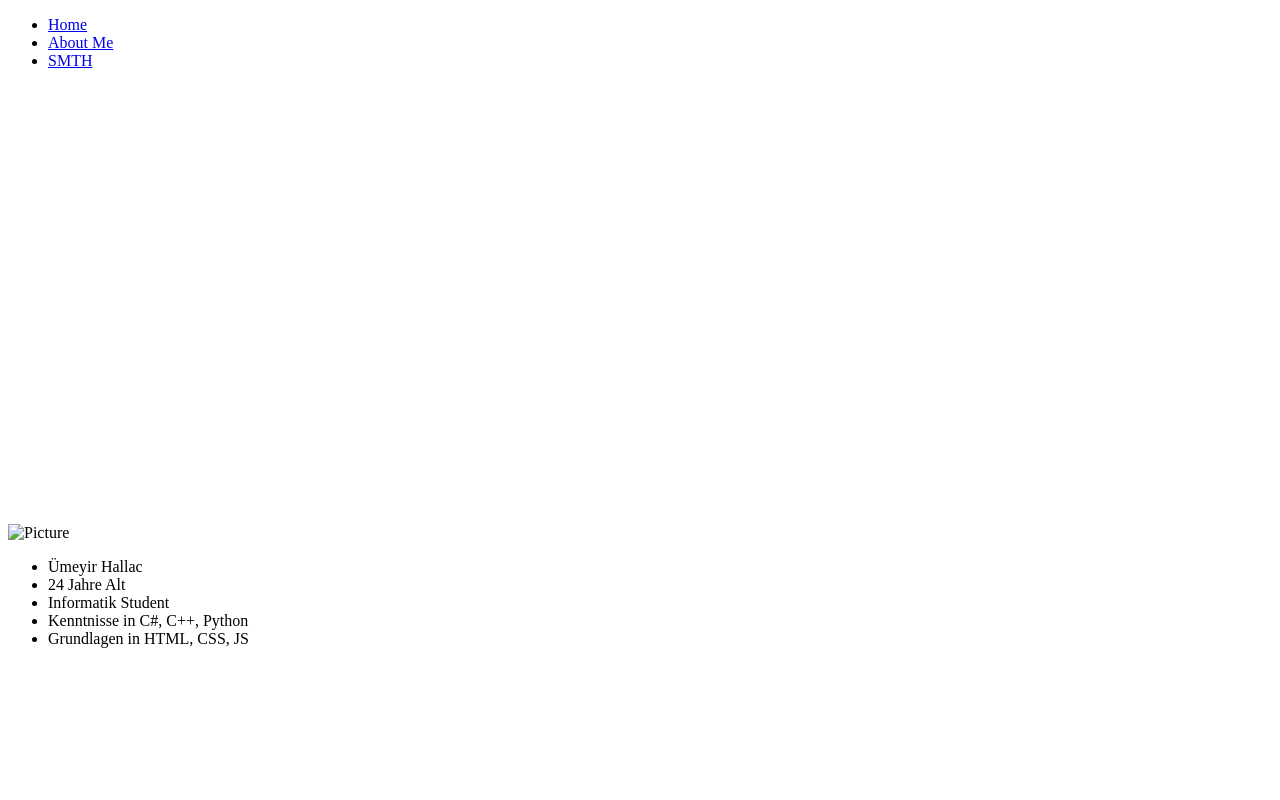
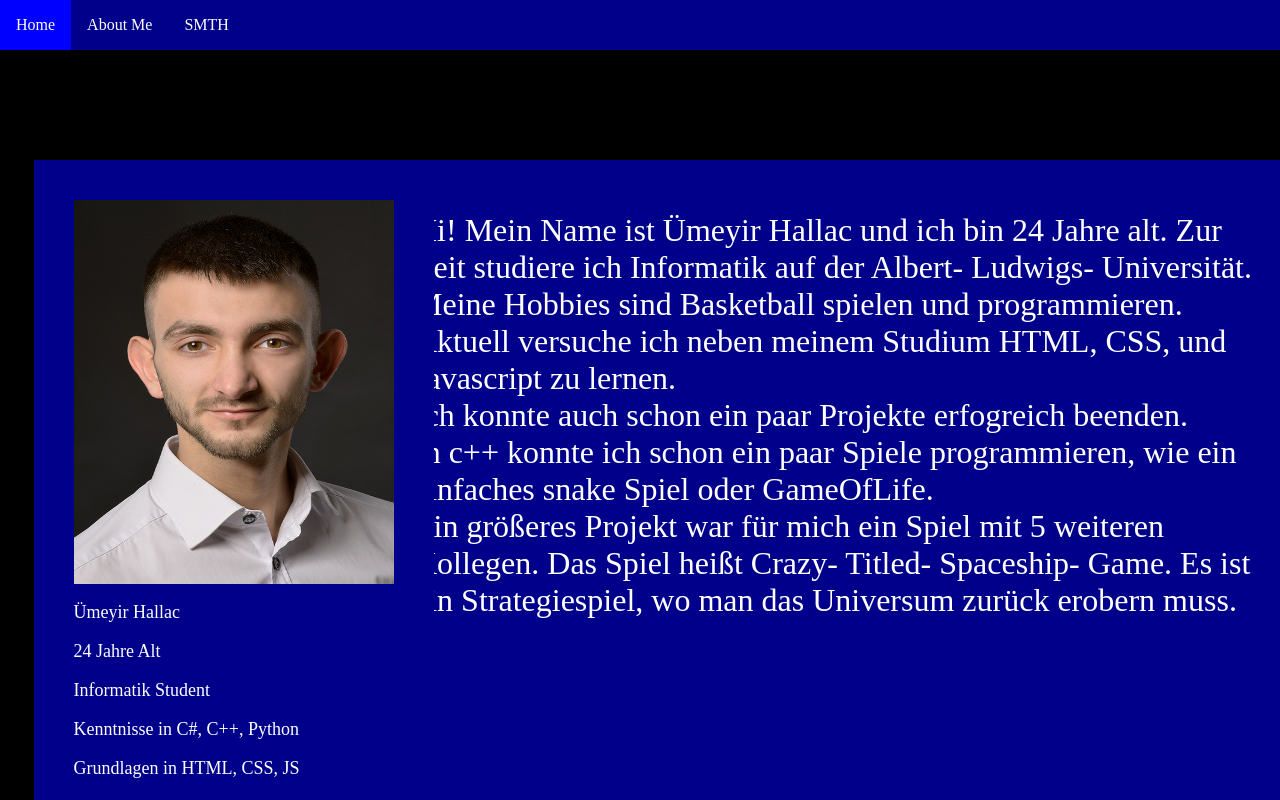
Before and after one commit to Uemeyir/uemeyir.github.io, a plain HTML site: page aboutme.html in a window 1280 px wide. Drawn offline with Linux system fonts and the light colour scheme.

Commit message:
remaining files

```diff
--- a/aboutme.html
+++ b/aboutme.html
@@ -2,7 +2,7 @@
 <html lang="en">
 <head>
     <title>First website</title>
-    <link rel="stylesheet" href="/website/css/aboutme.css">
+    <link rel="stylesheet" href="/css/aboutme.css">
     <link rel="icon" type="image/x-icon" href="../images/favicon.ico">
     <meta name="viewport" content="width=device-width, initial-scale=1">
 </head>
@@ -22,7 +22,7 @@
    </div>
 
    <div class="area-left">
-    <img src="/website/images/Bew_bil.jpeg" alt="Picture" class="picture">
+    <img src="/images/Bew_bil.jpeg" alt="Picture" class="picture">
     <ul>
         <li class="liAboutMe">Ümeyir Hallac</li>
         <li class="liAboutMe">24 Jahre Alt</li>
--- /dev/null
+++ b/css/aboutme.css
@@ -0,0 +1,66 @@
+body {
+    background-color: black;
+}
+
+.navli{
+  float: left;
+}
+
+.liAboutMe {
+    list-style-type: none;
+    color: white;
+    font-size: large;
+    margin-top: 5%;
+}
+
+li a {
+  display: block;
+  color: white;
+  padding: 16px;
+  text-align: center;
+  text-decoration: none;
+}
+
+li a:hover {
+  background-color: blue;
+}
+
+.ulNavbar {
+  list-style-type: none;
+  margin: 0;
+  padding: 0;
+  overflow: hidden;
+  background-color: darkblue;
+  position: fixed;
+  left: 0;
+  right: 0;
+  top: 0;
+  z-index: 1
+}
+
+.mini-background {
+    background-color: darkblue;
+    height: 80%;
+    width: 70%;
+    left: 30%;
+    position: fixed;
+    right: 0;
+    top: 20%;
+}
+
+.area-left{
+    background-color: darkblue;
+    position: fixed;
+    top: 20%;
+    height: 80%;
+    width: 400px;
+    margin-left: 2%;
+}
+
+.picture {
+    display: block;
+    height: 60%;
+    width: 80%;
+    margin-left: 10%;
+    margin-top: 10%;
+}
--- /dev/null
+++ b/css/main.scss
@@ -0,0 +1,3 @@
+body {
+    background-color: gray;
+}
```
Also changed, not shown: index.html (+1 -1 lines), css/main.css (added), images/BackgroundPic.jpg (added), images/Bew_bil.jpeg (added), 1 other file.
